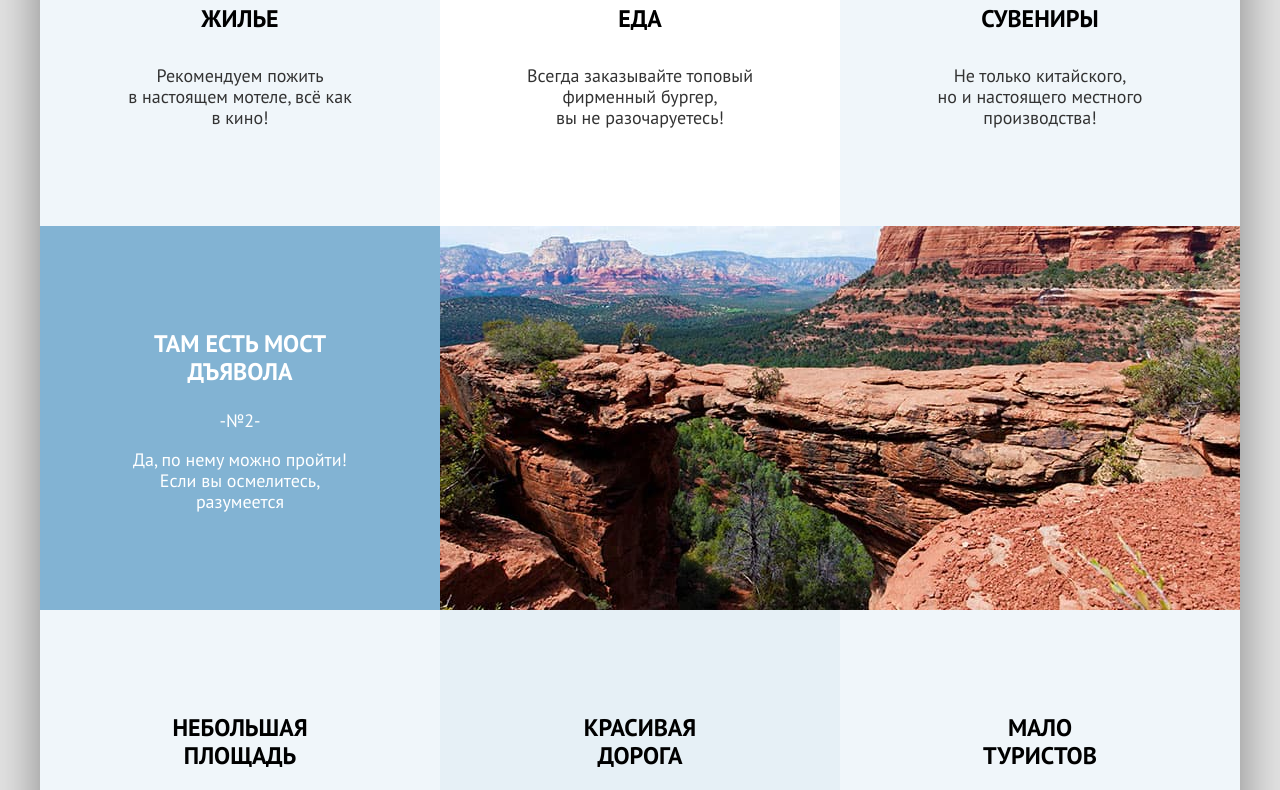
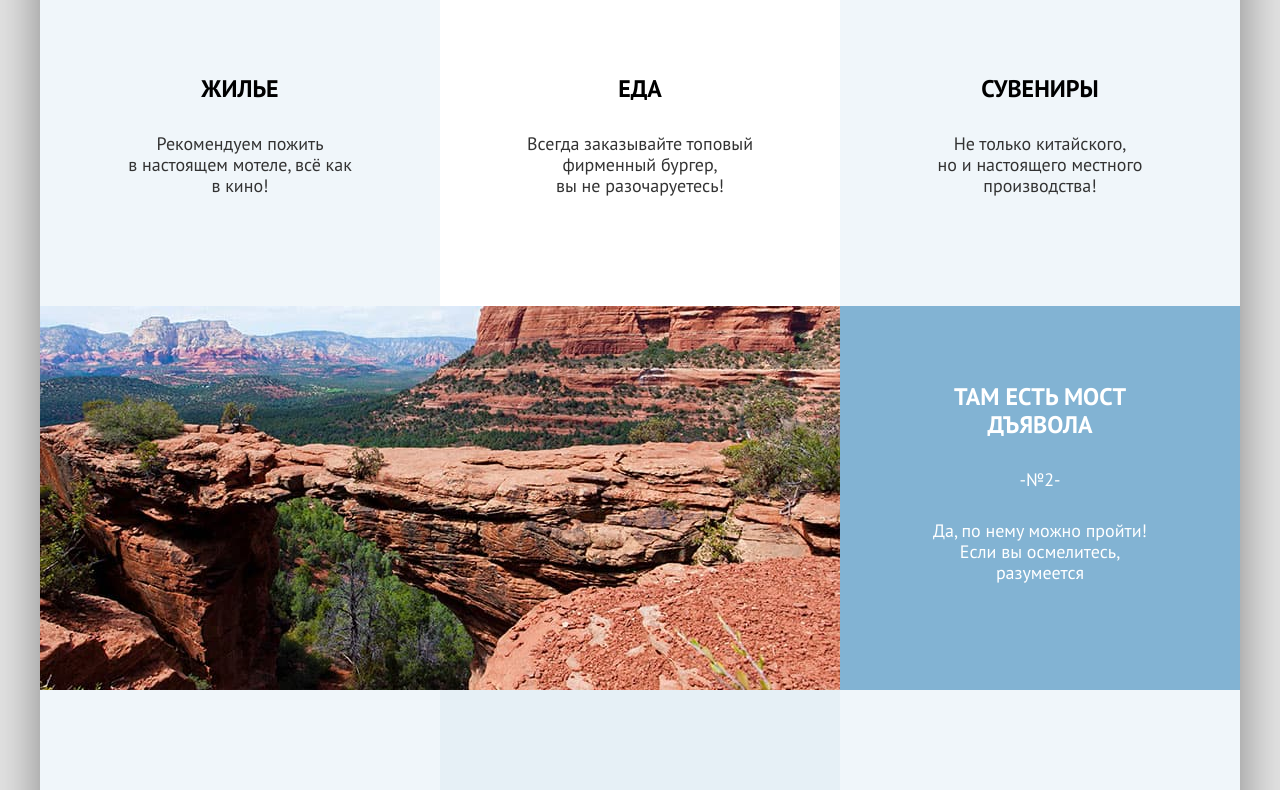
Before and after one commit to htmlacademy-htmlcss/2106093-sedona-34, a plain HTML site: page index.html in a window 1280 px wide. Shown: the part 1360-2150 px from the top of the page. Drawn offline with Linux system fonts and the light colour scheme.

Commit message:
Редактирование отступов в списках преимуществ, реверс 2 блока с картинкой

```diff
--- a/index.html
+++ b/index.html
@@ -74,7 +74,7 @@
                 </ul>
               </li>
               <li class="advantages-item-illustration">
-                <div class="container-illustration-background">
+                <div class="container-illustration-background reverse">
                   <div class="item-text">
                     <h3>Там есть мост дъявола</h3>
                     <span>-№2-</span>
--- a/styles/styles.css
+++ b/styles/styles.css
@@ -195,6 +195,19 @@ img {
   width: 400px;
   padding: 80px 85px;
   box-sizing: border-box;
+  min-height: 383px;
+}
+
+.advantages-item h4 {
+  margin: 102px 0 30px 0;
+}
+
+.advantages-item h3 {
+  margin: 102px 0 30px 0;
+}
+
+.advantages-item p {
+  margin: 30px 0;
 }
 
 .illustration-image{
@@ -207,10 +220,23 @@ img {
   align-items: center;
 }
 
+.container-illustration-background.reverse  {
+  flex-direction: row-reverse;
+}
+
 .item-text {
   width: 400px;
   padding: 0 80px;
   box-sizing: border-box;
+}
+
+.item-text h3 {
+  margin: 0;
+  margin-bottom: 30px;
+}
+
+.item-text p {
+  margin: 30px 0;
 }
 
 .advantages-city-list {
```
